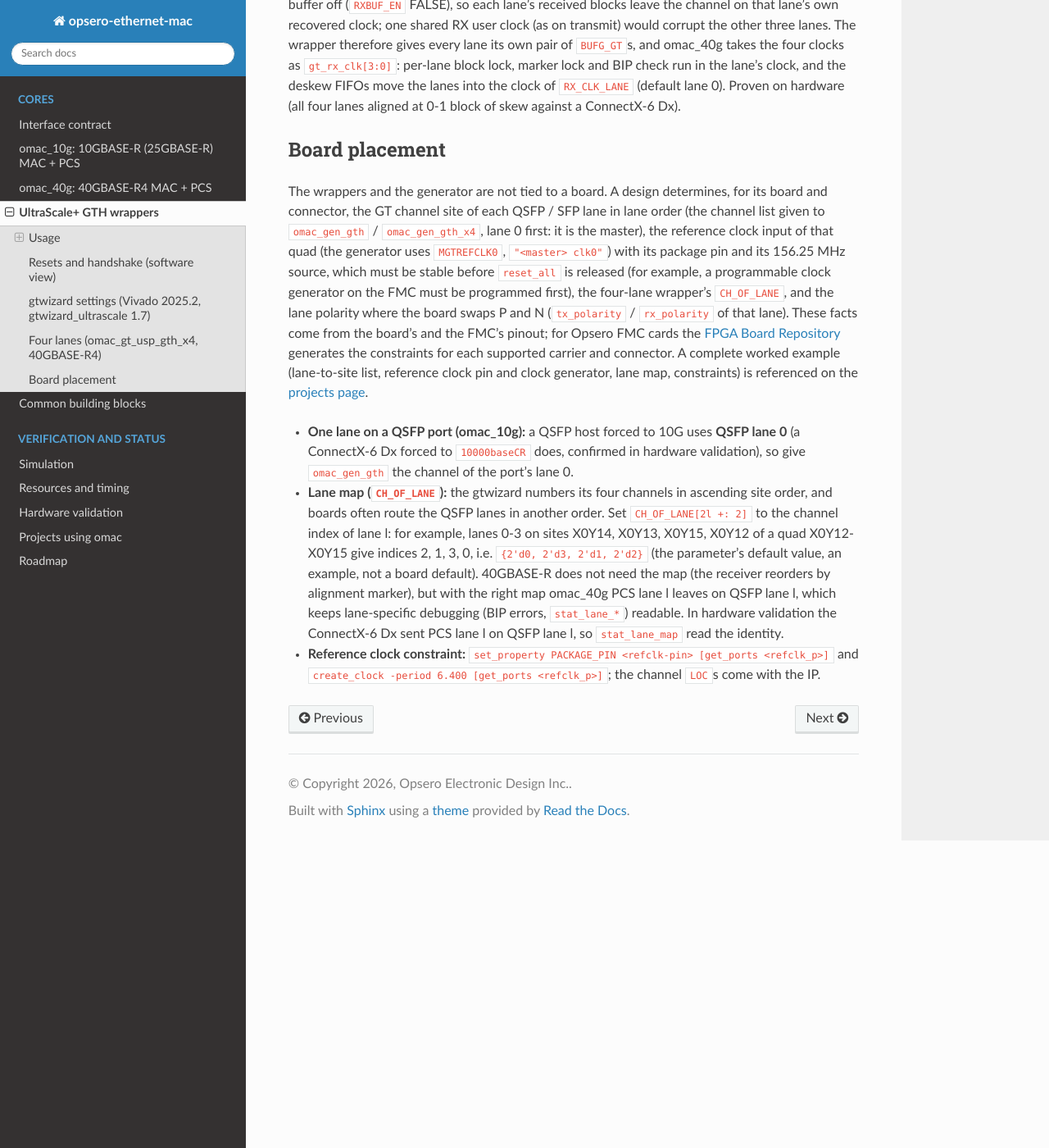
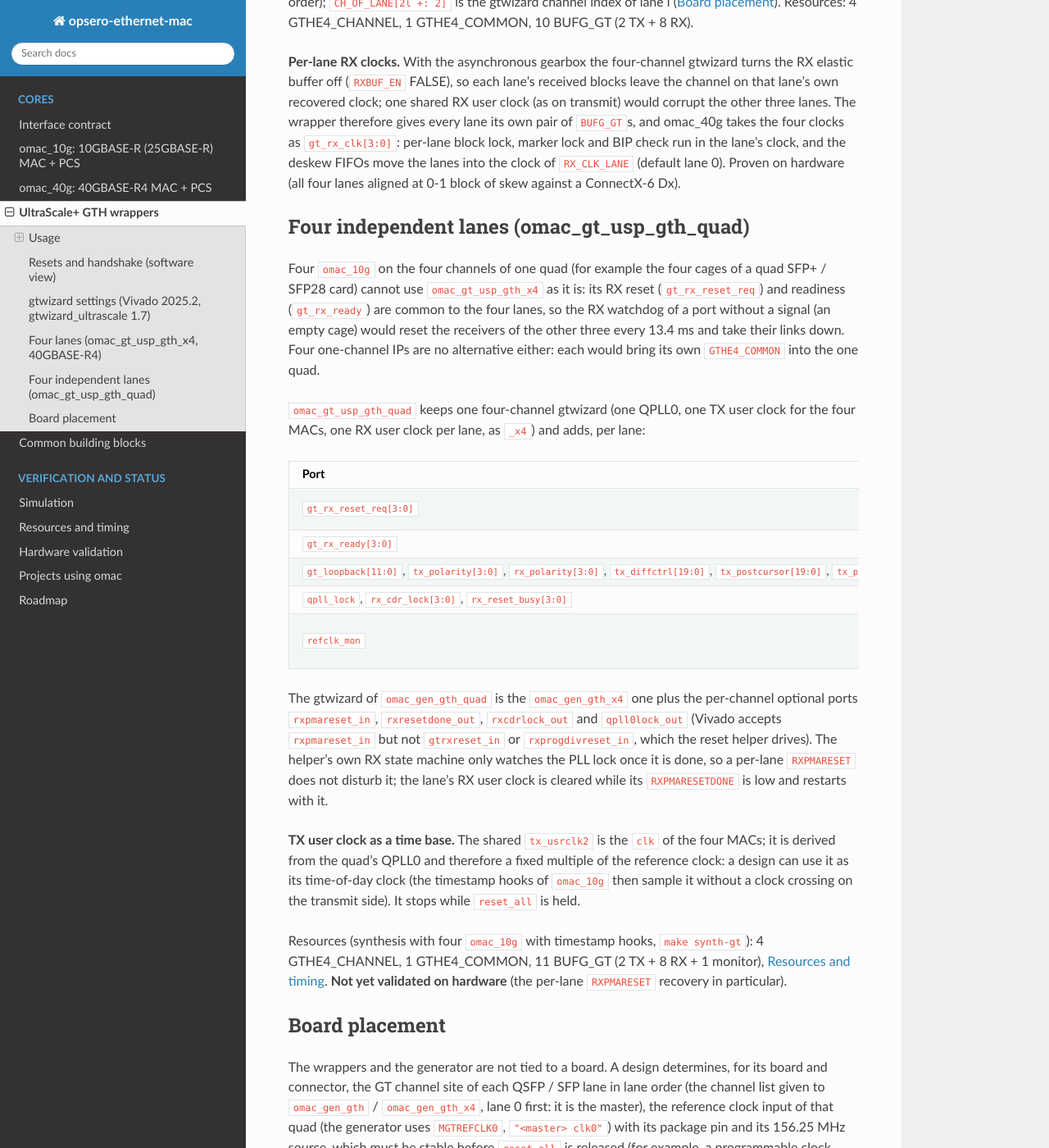
Before and after one commit to fpgadeveloper/opsero-ethernet-mac, a Sphinx documentation site: the page built from docs/gt_usp_gth.md, in a window 1280 px wide and 1400 px high, scrolled down 5299 px. Shown: the whole window at 82% size. Built offline with Sphinx 7.4.7 and the Read the Docs theme 3.1.0, drawn with Linux system fonts in a browser that asks for light colours; some of the changed text lies outside the part shown.

Commit message:
gt: omac_gt_usp_gth_quad - four channels of one quad as four independent omac_10g lanes
One QPLL0, one TX user clock for the four MACs, one RX user clock per lane (as _x4), plus a
per-lane RX reset (RXPMARESET of that channel only; _x4 resets all four, which drops the other
links when one port has no signal), per-lane gt_rx_ready, loopback, polarity and driver
settings, qpll_lock / rx_cdr_lock / rx_reset_busy, and refclk_mon (ODIV2 -> BUFG_GT / 8) for a
reference clock frequency monitor. gen_gt.tcl: omac_gen_gth_quad (module omac_gth_quad = the _x4
gtwizard + rxpmareset_in, rxresetdone_out, rxcdrlock_out, qpll0lock_out); omac_gen_gth takes an
optional extra-port list (default none: existing IPs unchanged). OOC job omac_10g_quad_gth_zu7ev
(four omac_10g with timestamp hooks on the quad, synth_ooc.tcl extra 'gtquad'). Docs:
gt_usp_gth.md "Four independent lanes". Not yet on hardware.

Co-Authored-By: Claude Opus 5.5 <noreply@anthropic.com>

```diff
--- a/docs/gt_usp_gth.md
+++ b/docs/gt_usp_gth.md
@@ -3,7 +3,9 @@
 GTH channels at 10.3125 Gb/s (10GBASE-R lanes) in the transceiver's 64B/66B **asynchronous
 gearbox** mode, wrapped so that they present the omac GT side of the
 [interface contract](interface.md#2-gt-side-per-ip): one channel for `omac_10g`
-(`omac_gt_usp_gth`), four channels of one quad for `omac_40g` (`omac_gt_usp_gth_x4`). Built from
+(`omac_gt_usp_gth`), four channels of one quad for `omac_40g` (`omac_gt_usp_gth_x4`), and four
+channels of one quad as four independent `omac_10g` ports (`omac_gt_usp_gth_quad`, v0.2.0-dev:
+simulated in a design, synthesised, not yet on hardware). Built from
 AMD's free `gtwizard_ultrascale` IP (no license key); the IP is generated by
 `gt/omac_gt_usp_gth/gen_gt.tcl`, not checked in. **Maturity (v0.1.0): hardware-proven** with
 both IPs on the ZCU106 (one lane at 10GBASE-R, four lanes at 40GBASE-R4, [](hardware.md)).
@@ -13,6 +15,7 @@ both IPs on the ZCU106 (one lane at 10GBASE-R, four lanes at 40GBASE-R4, [](hard
 | `gen_gt.tcl` | `omac_gen_gth <ip_dir> <channel-site> ?freerun_mhz? ?module_name?` creates the gtwizard IP (default module `omac_gth_10g`, free-running clock 100 MHz) and checks the settings below; `omac_gen_gth_x4 <ip_dir> {<lane0> <lane1> <lane2> <lane3>} ...` the four-lane one (default module `omac_gth_40g`; the board's four channel sites in lane order, lane 0 = master). Always pass the board's channel site(s) ([](#board-placement)): the procs have fallback sites only so that the repository's own synthesis jobs run |
 | `omac_gt_usp_gth.sv` | the one-lane wrapper: `IBUFDS_GTE4` for the reference clock, the gtwizard instance, bit order, reset/ready handshake |
 | `omac_gt_usp_gth_x4.sv` | the four-lane wrapper: the same per lane, a lane-to-channel map (`CH_OF_LANE`), one shared TX user clock, **one RX user clock per lane** (two `BUFG_GT` per channel from its own `RXOUTCLK`) |
+| `omac_gt_usp_gth_quad.sv` | four independent lanes (four `omac_10g`): as `_x4`, plus a **per-lane RX reset** (`RXPMARESET` of that channel only) and per-lane readiness, per-lane loopback / polarity / driver settings, QPLL lock, CDR lock, and the reference clock / 8 for a frequency monitor ([](#four-independent-lanes-omac_gt_usp_gth_quad)); generator `omac_gen_gth_quad` (module `omac_gth_quad`) |
 
 ## Usage
 
@@ -207,6 +210,42 @@ in the lane's clock, and the deskew FIFOs move the lanes into the clock of `RX_C
 (default lane 0). Proven on hardware (all four lanes aligned at 0-1 block of skew against a
 ConnectX-6 Dx).
 
+## Four independent lanes (omac_gt_usp_gth_quad)
+
+Four `omac_10g` on the four channels of one quad (for example the four cages of a quad SFP+ /
+SFP28 card) cannot use `omac_gt_usp_gth_x4` as it is: its RX reset (`gt_rx_reset_req`) and
+readiness (`gt_rx_ready`) are common to the four lanes, so the RX watchdog of a port without a
+signal (an empty cage) would reset the receivers of the other three every 13.4 ms and take their
+links down. Four one-channel IPs are no alternative either: each would bring its own
+`GTHE4_COMMON` into the one quad.
+
+`omac_gt_usp_gth_quad` keeps one four-channel gtwizard (one QPLL0, one TX user clock for the four
+MACs, one RX user clock per lane, as `_x4`) and adds, per lane:
+
+| Port | Dir | Description |
+|---|---|---|
+| `gt_rx_reset_req[3:0]` | in | lane l's RX reset request (its omac watchdog, or software); any clock, a pulse of >= 2 `freerun_clk` cycles. A rising edge holds that channel's `RXPMARESET` for `RST_CYCLES` (32) `freerun_clk` cycles, then waits for its `RXRESETDONE` to fall and to rise again (bounded waits); the other channels are not touched. The gtwizard's common RX datapath reset is not used |
+| `gt_rx_ready[3:0]` | out | lane l ready: the IP's RX reset done, lane l's RX user clock active, its `RXRESETDONE`, no per-lane reset in progress (registered in `freerun_clk`) |
+| `gt_loopback[11:0]`, `tx_polarity[3:0]`, `rx_polarity[3:0]`, `tx_diffctrl[19:0]`, `tx_postcursor[19:0]`, `tx_precursor[19:0]`, `rx_lpmen[3:0]` | in | per lane (lane l at `[3l +: 3]` / `[5l +: 5]` / `[l]`) |
+| `qpll_lock`, `rx_cdr_lock[3:0]`, `rx_reset_busy[3:0]` | out | status |
+| `refclk_mon` | out | the reference clock / 8 (`IBUFDS_GTE4` `ODIV2` -> `BUFG_GT` DIV 8, 19.53 MHz at 156.25 MHz): it runs whenever the reference clock does, independent of every transceiver reset, for a frequency monitor in the design (for example to hold `reset_all` until a programmable clock generator delivers 156.25 MHz, as the bring-up sequence asks) |
+
+The gtwizard of `omac_gen_gth_quad` is the `omac_gen_gth_x4` one plus the per-channel optional
+ports `rxpmareset_in`, `rxresetdone_out`, `rxcdrlock_out` and `qpll0lock_out` (Vivado accepts
+`rxpmareset_in` but not `gtrxreset_in` or `rxprogdivreset_in`, which the reset helper drives).
+The helper's own RX state machine only watches the PLL lock once it is done, so a per-lane
+`RXPMARESET` does not disturb it; the lane's RX user clock is cleared while its
+`RXPMARESETDONE` is low and restarts with it.
+
+**TX user clock as a time base.** The shared `tx_usrclk2` is the `clk` of the four MACs; it is
+derived from the quad's QPLL0 and therefore a fixed multiple of the reference clock: a design
+can use it as its time-of-day clock (the timestamp hooks of `omac_10g` then sample it without a
+clock crossing on the transmit side). It stops while `reset_all` is held.
+
+Resources (synthesis with four `omac_10g` with timestamp hooks, `make synth-gt`):
+4 GTHE4_CHANNEL, 1 GTHE4_COMMON, 11 BUFG_GT (2 TX + 8 RX + 1 monitor), [](resources.md).
+**Not yet validated on hardware** (the per-lane `RXPMARESET` recovery in particular).
+
 ## Board placement
 
 The wrappers and the generator are not tied to a board. A design determines, for its board and
```
Also changed, not shown: 5 other files.
